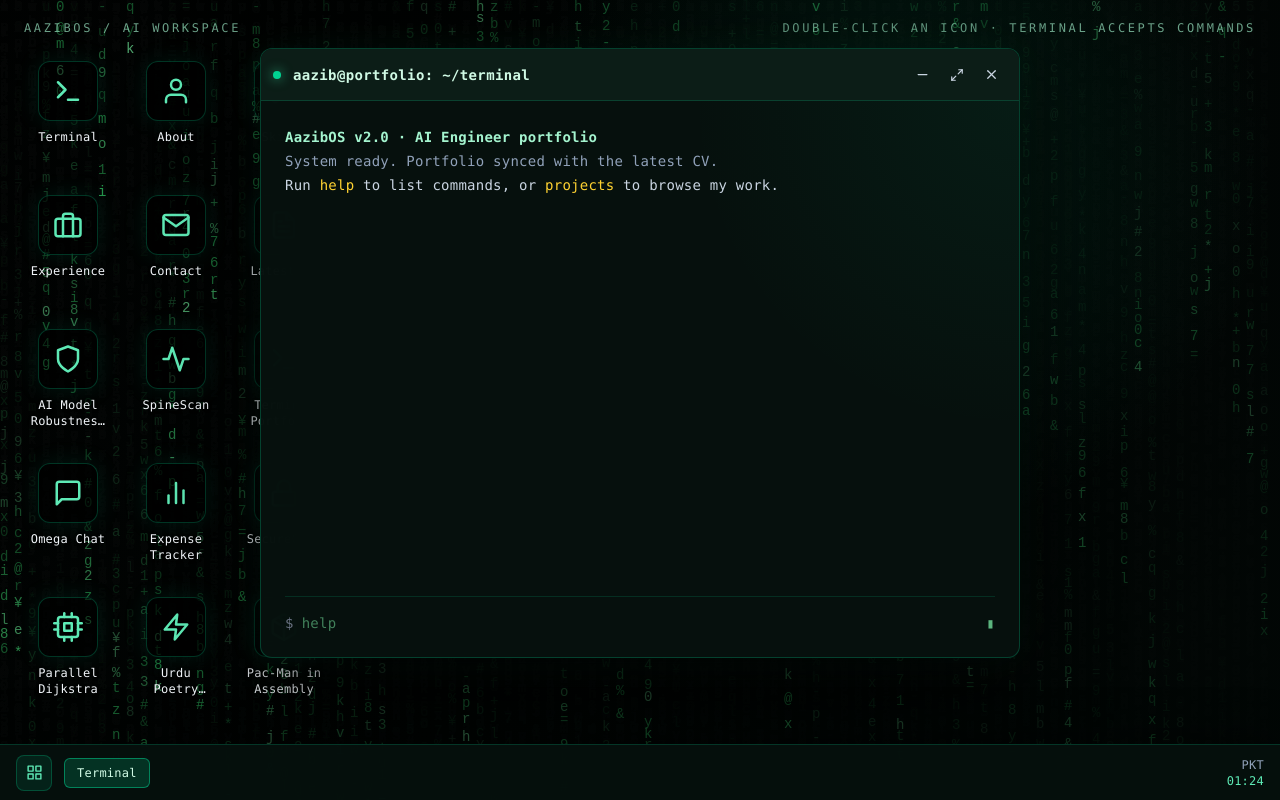
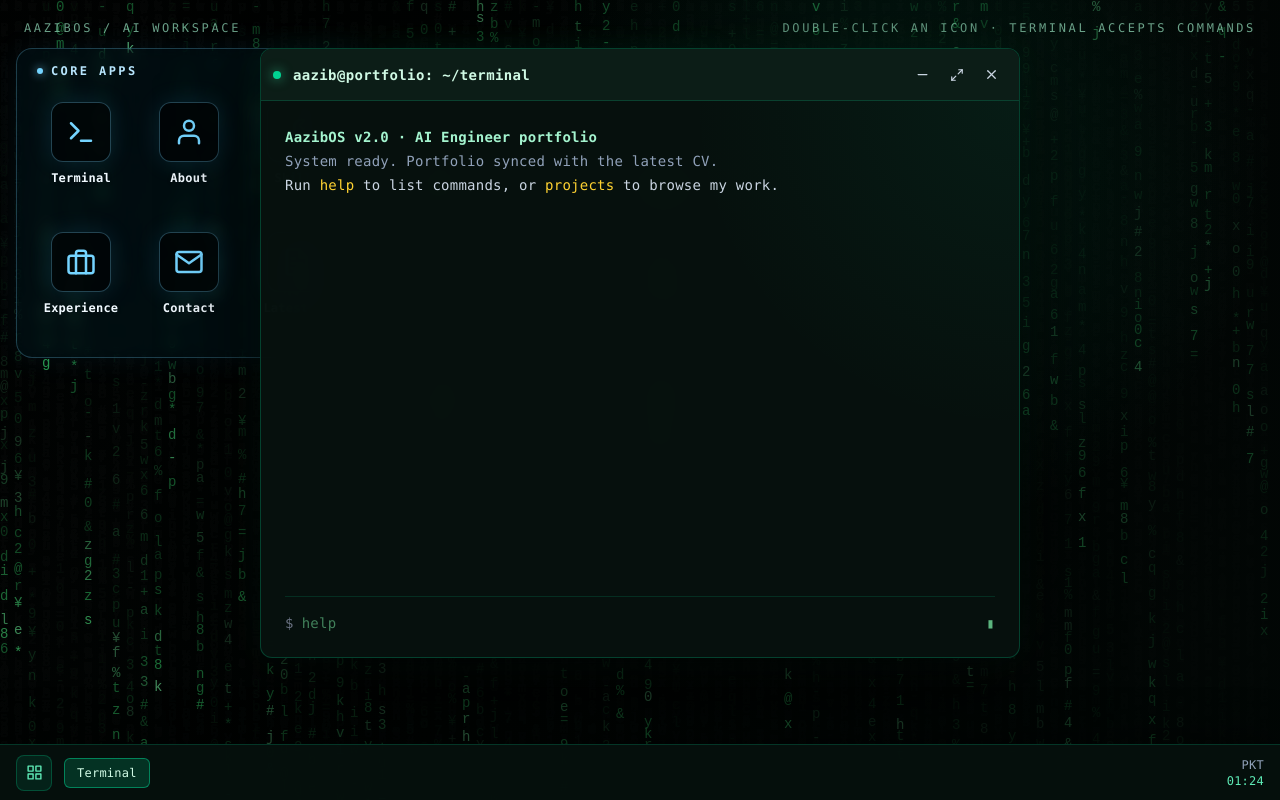
Before and after one commit to aazibarain/aazib-portfolio, a Next.js app: page / in a window 1280 px wide. Built offline with nearby package versions, Linux system fonts and the light colour scheme.

Commit message:
Differentiate core apps from projects

```diff
--- a/app/components/AppIcon.tsx
+++ b/app/components/AppIcon.tsx
@@ -7,18 +7,29 @@ interface AppIconProps {
   name: string;
   icon: ReactNode;
   onOpen: () => void;
+  variant?: "core" | "project";
 }
 
-export const AppIcon = ({ name, icon, onOpen }: AppIconProps) => {
+export const AppIcon = ({
+  name,
+  icon,
+  onOpen,
+  variant = "project",
+}: AppIconProps) => {
   const [isSelected, setIsSelected] = useState(false);
+  const isCore = variant === "core";
 
   return (
     <button
       type="button"
-      className={`group flex w-[92px] flex-col items-center gap-2 rounded-xl border p-2 text-center transition duration-200 focus-visible:outline-none focus-visible:ring-2 focus-visible:ring-emerald-300 sm:w-[104px] sm:p-3 ${
+      className={`group flex w-[92px] flex-col items-center gap-2 rounded-xl border p-2 text-center transition duration-200 focus-visible:outline-none focus-visible:ring-2 sm:w-[104px] sm:p-3 ${
         isSelected
-          ? "border-emerald-400/70 bg-emerald-400/15"
-          : "border-transparent hover:border-emerald-400/30 hover:bg-emerald-400/10"
+          ? isCore
+            ? "border-sky-300/70 bg-sky-400/15 ring-1 ring-sky-300/20"
+            : "border-emerald-400/70 bg-emerald-400/15 ring-1 ring-emerald-300/20"
+          : isCore
+            ? "border-transparent hover:border-sky-300/40 hover:bg-sky-400/10 focus-visible:ring-sky-300"
+            : "border-transparent hover:border-emerald-400/30 hover:bg-emerald-400/10 focus-visible:ring-emerald-300"
       }`}
       aria-label={`Open ${name}`}
       onClick={() => setIsSelected((selected) => !selected)}
@@ -33,10 +44,20 @@ export const AppIcon = ({ name, icon, onOpen }: AppIconProps) => {
         }
       }}
     >
-      <span className="grid size-13 place-items-center rounded-xl border border-emerald-400/25 bg-black/55 text-2xl text-emerald-300 shadow-[0_0_24px_rgba(16,185,129,0.12)] transition group-hover:border-emerald-300/55 group-hover:text-emerald-200 sm:size-15 sm:text-3xl">
+      <span
+        className={`grid size-13 place-items-center rounded-xl border bg-black/55 text-2xl transition sm:size-15 sm:text-3xl ${
+          isCore
+            ? "border-sky-300/30 text-sky-300 shadow-[0_0_24px_rgba(56,189,248,0.13)] group-hover:border-sky-200/65 group-hover:text-sky-100"
+            : "border-emerald-400/25 text-emerald-300 shadow-[0_0_24px_rgba(16,185,129,0.12)] group-hover:border-emerald-300/55 group-hover:text-emerald-200"
+        }`}
+      >
         {icon}
       </span>
-      <span className="line-clamp-2 min-h-8 w-full text-[11px] leading-4 text-slate-100 drop-shadow sm:text-xs">
+      <span
+        className={`line-clamp-2 min-h-8 w-full text-[11px] leading-4 drop-shadow sm:text-xs ${
+          isCore ? "font-semibold text-sky-50" : "text-slate-100"
+        }`}
+      >
         {name}
       </span>
     </button>
--- a/app/components/Desktop.tsx
+++ b/app/components/Desktop.tsx
@@ -261,10 +261,52 @@ export const Desktop = () => {
           <span className="hidden sm:inline">Double-click an icon · terminal accepts commands</span>
           <span className="sm:hidden">Tap an icon to open</span>
         </div>
-        <div className="grid w-fit grid-cols-3 gap-x-1 gap-y-2 sm:grid-cols-2 lg:grid-cols-3">
-          {[...baseIcons, ...projectIcons].map((icon) => (
-            <AppIcon key={icon.id} name={icon.name} icon={icon.icon} onOpen={icon.onOpen} />
-          ))}
+        <div className="flex w-fit flex-col items-start gap-4 xl:flex-row">
+          <section className="rounded-2xl border border-sky-300/25 bg-sky-400/[0.055] p-2 shadow-[0_0_32px_rgba(56,189,248,0.07)] backdrop-blur-sm sm:p-3">
+            <div className="mb-2 flex items-center justify-between gap-6 px-2">
+              <div className="flex items-center gap-2 text-[10px] font-bold uppercase tracking-[0.2em] text-sky-200 sm:text-xs">
+                <span className="size-1.5 rounded-full bg-sky-300 shadow-[0_0_10px_rgba(125,211,252,0.9)]" />
+                Core apps
+              </div>
+              <span className="rounded-full border border-sky-300/20 bg-sky-300/10 px-2 py-0.5 text-[9px] text-sky-200/80">
+                06 system
+              </span>
+            </div>
+            <div className="grid grid-cols-3 gap-x-1 gap-y-1">
+              {baseIcons.map((icon) => (
+                <AppIcon
+                  key={icon.id}
+                  name={icon.name}
+                  icon={icon.icon}
+                  onOpen={icon.onOpen}
+                  variant="core"
+                />
+              ))}
+            </div>
+          </section>
+
+          <section className="rounded-2xl border border-emerald-400/20 bg-emerald-400/[0.035] p-2 shadow-[0_0_32px_rgba(16,185,129,0.06)] backdrop-blur-sm sm:p-3">
+            <div className="mb-2 flex items-center justify-between gap-6 px-2">
+              <div className="flex items-center gap-2 text-[10px] font-bold uppercase tracking-[0.2em] text-emerald-200 sm:text-xs">
+                <span className="size-1.5 rounded-full bg-emerald-400 shadow-[0_0_10px_rgba(52,211,153,0.9)]" />
+                Projects
+              </div>
+              <span className="rounded-full border border-emerald-400/20 bg-emerald-400/10 px-2 py-0.5 text-[9px] text-emerald-200/80">
+                09 repos
+              </span>
+            </div>
+            <div className="grid grid-cols-3 gap-x-1 gap-y-1">
+              {projectIcons.map((icon) => (
+                <AppIcon
+                  key={icon.id}
+                  name={icon.name}
+                  icon={icon.icon}
+                  onOpen={icon.onOpen}
+                  variant="project"
+                />
+              ))}
+            </div>
+          </section>
         </div>
       </div>
 
```
